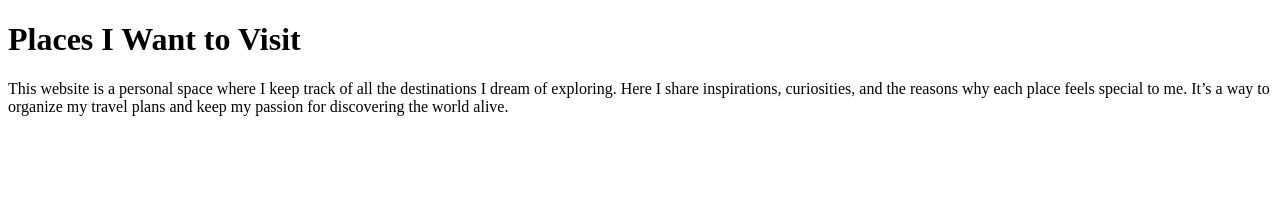
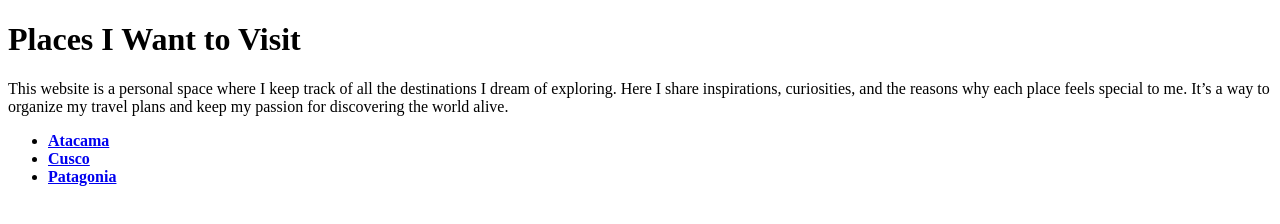
Before and after one commit to brunoteixeira-bra/trip-profile-project, a plain HTML site: page index.html in a window 1280 px wide. Drawn offline with Linux system fonts and the light colour scheme.

Commit message:
feat (Index) Add trip links
- Add trip links for each location on Index.html

```diff
--- a/index.html
+++ b/index.html
@@ -10,5 +10,11 @@
     <p>This website is a personal space where I keep track of all the destinations I dream of exploring.
         Here I share inspirations, curiosities, and the reasons why each place feels special to me.
         It’s a way to organize my travel plans and keep my passion for discovering the world alive.</p>
+
+    <ul>
+        <li><a href="places/atacama.html"><strong>Atacama</strong></a></li>
+        <li><a href="places/cusco.html"><strong>Cusco</strong></a></li>
+        <li><a href="places/patagonia.html"><strong>Patagonia</strong></a></li>
+    </ul>
 </body>
 </html>
```
